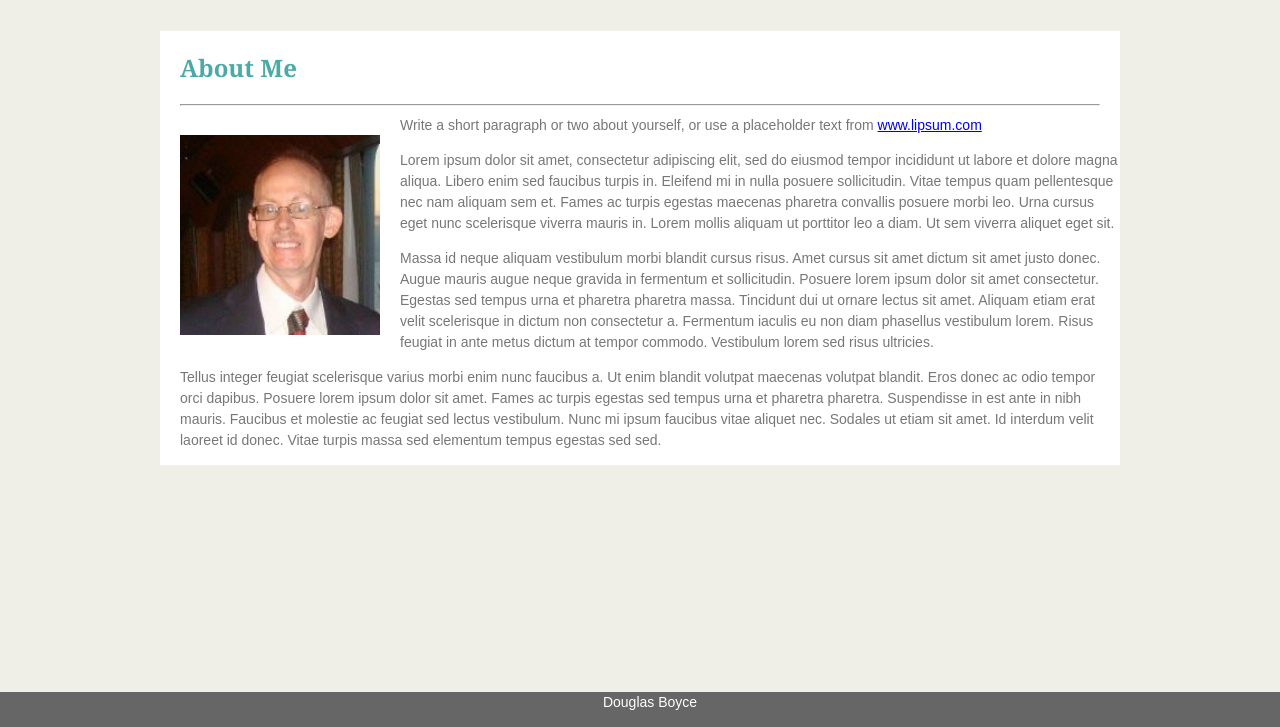
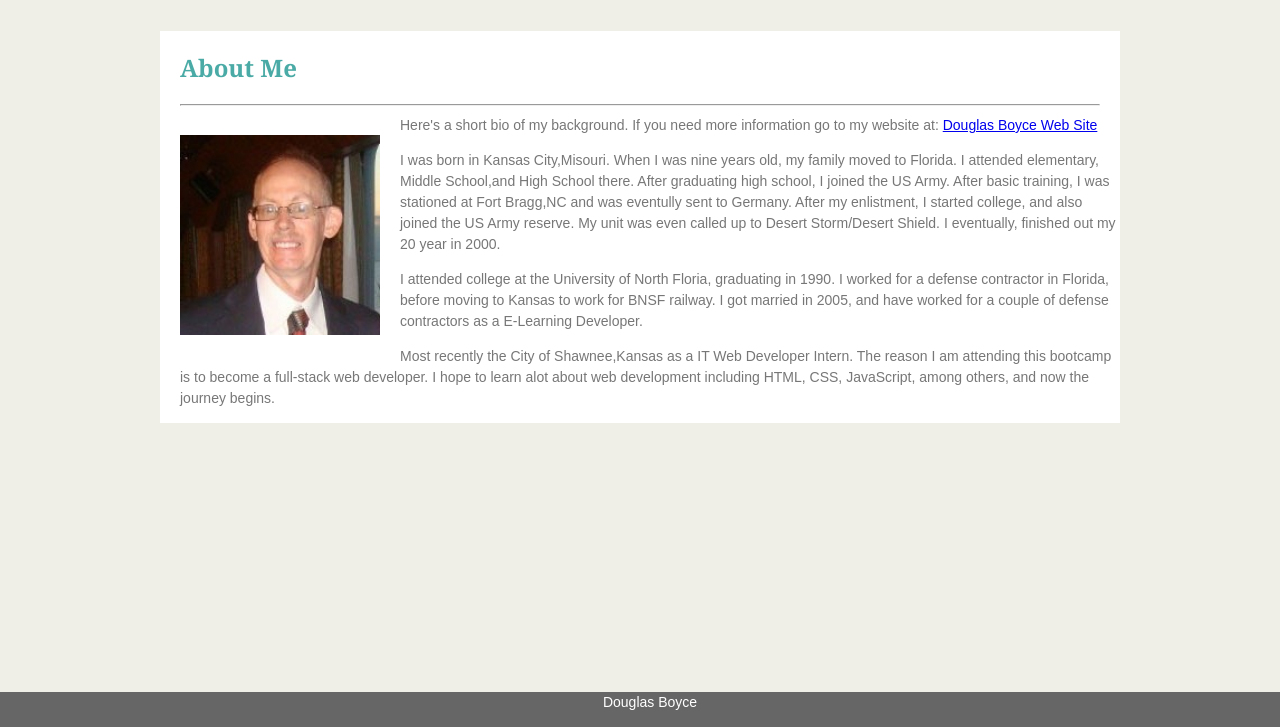
Before and after one commit to dboyce77/basic-portfolio, a plain HTML site: page index.html in a window 1280 px wide. Shown: the part 73-800 px from the top of the page. Drawn offline with Linux system fonts and the light colour scheme.

Commit message:
Add files via upload

```diff
--- a/index.html
+++ b/index.html
@@ -31,31 +31,32 @@
         <section id="main-bio">
             <h2>About Me</h2>
             <hr>
-            <img src="assets/images/my_picture.jpg" alt="my image" id="image-bio">
+            <img src="assets/images/my_picture.jpg" alt="your image" id="image-bio">
 
-            <p>Write a short paragraph or two about yourself, or use a placeholder text from
-                <a href="http://ipsum.com/">www.lipsum.com</a>
+            <p>Here's a short bio of my background. If you need more information go to my website at:
+                <a href="http://www.douglas-boyce.com">Douglas Boyce Web Site</a>
             </p>
-            <p>Lorem ipsum dolor sit amet, consectetur adipiscing elit, sed do eiusmod tempor incididunt ut labore et dolore
-                magna aliqua. Libero enim sed faucibus turpis in. Eleifend mi in nulla posuere sollicitudin. Vitae tempus
-                quam pellentesque nec nam aliquam sem et. Fames ac turpis egestas maecenas pharetra convallis posuere morbi
-                leo. Urna cursus eget nunc scelerisque viverra mauris in. Lorem mollis aliquam ut porttitor leo a diam. Ut
-                sem viverra aliquet eget sit.
+            <p>I was born in Kansas City,Misouri. When I was nine years old, my family moved to Florida. I attended elementary,
+                Middle School,and High School there. After graduating high school, I joined the US Army. After basic training,
+                I was stationed at Fort Bragg,NC and was eventully sent to Germany. After my enlistment, I started college,
+                and also joined the US Army reserve. My unit was even called up to Desert Storm/Desert Shield. I eventually,
+                finished out my 20 year in 2000.
             </p>
-            <p> Massa id neque aliquam vestibulum morbi blandit cursus risus. Amet cursus sit amet dictum sit amet justo donec.
-                Augue mauris augue neque gravida in fermentum et sollicitudin. Posuere lorem ipsum dolor sit amet consectetur.
-                Egestas sed tempus urna et pharetra pharetra massa. Tincidunt dui ut ornare lectus sit amet. Aliquam etiam
-                erat velit scelerisque in dictum non consectetur a. Fermentum iaculis eu non diam phasellus vestibulum lorem.
-                Risus feugiat in ante metus dictum at tempor commodo. Vestibulum lorem sed risus ultricies.</p>
-            <p> Tellus integer feugiat scelerisque varius morbi enim nunc faucibus a. Ut enim blandit volutpat maecenas volutpat
-                blandit. Eros donec ac odio tempor orci dapibus. Posuere lorem ipsum dolor sit amet. Fames ac turpis egestas
-                sed tempus urna et pharetra pharetra. Suspendisse in est ante in nibh mauris. Faucibus et molestie ac feugiat
-                sed lectus vestibulum. Nunc mi ipsum faucibus vitae aliquet nec. Sodales ut etiam sit amet. Id interdum velit
-                laoreet id donec. Vitae turpis massa sed elementum tempus egestas sed sed.
-            </P>
+
+            <p> I attended college at the University of North Floria, graduating in 1990. I worked for a defense contractor in
+                Florida, before moving to Kansas to work for BNSF railway. I got married in 2005, and have worked for a couple
+                of defense contractors as a E-Learning Developer.
+            </p>
+
+            <p> Most recently the City of Shawnee,Kansas as a IT Web Developer Intern. The reason I am attending this bootcamp
+                is to become a full-stack web developer. I hope to learn alot about web development including HTML, CSS,
+                JavaScript, among others, and now the journey begins.</p>
+
         </section>
-    <footer class="footer"><p>Douglas Boyce</p></footer>
-</div>
+        <footer class="footer">
+            <p>Douglas Boyce</p>
+        </footer>
+    </div>
 
 </body>
 
```
Also changed, not shown: contact.html (+11 -11 lines), portfolio.html (+18 -14 lines).
